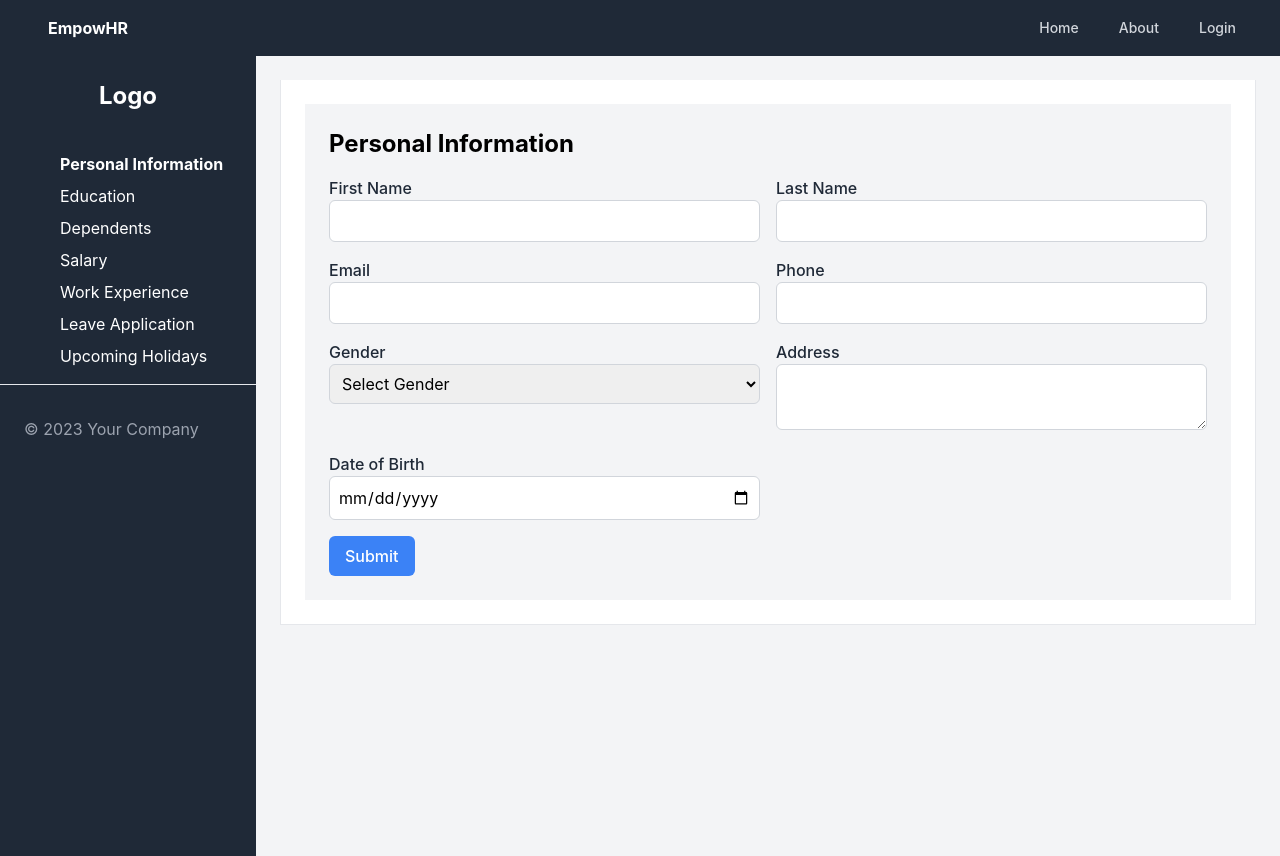
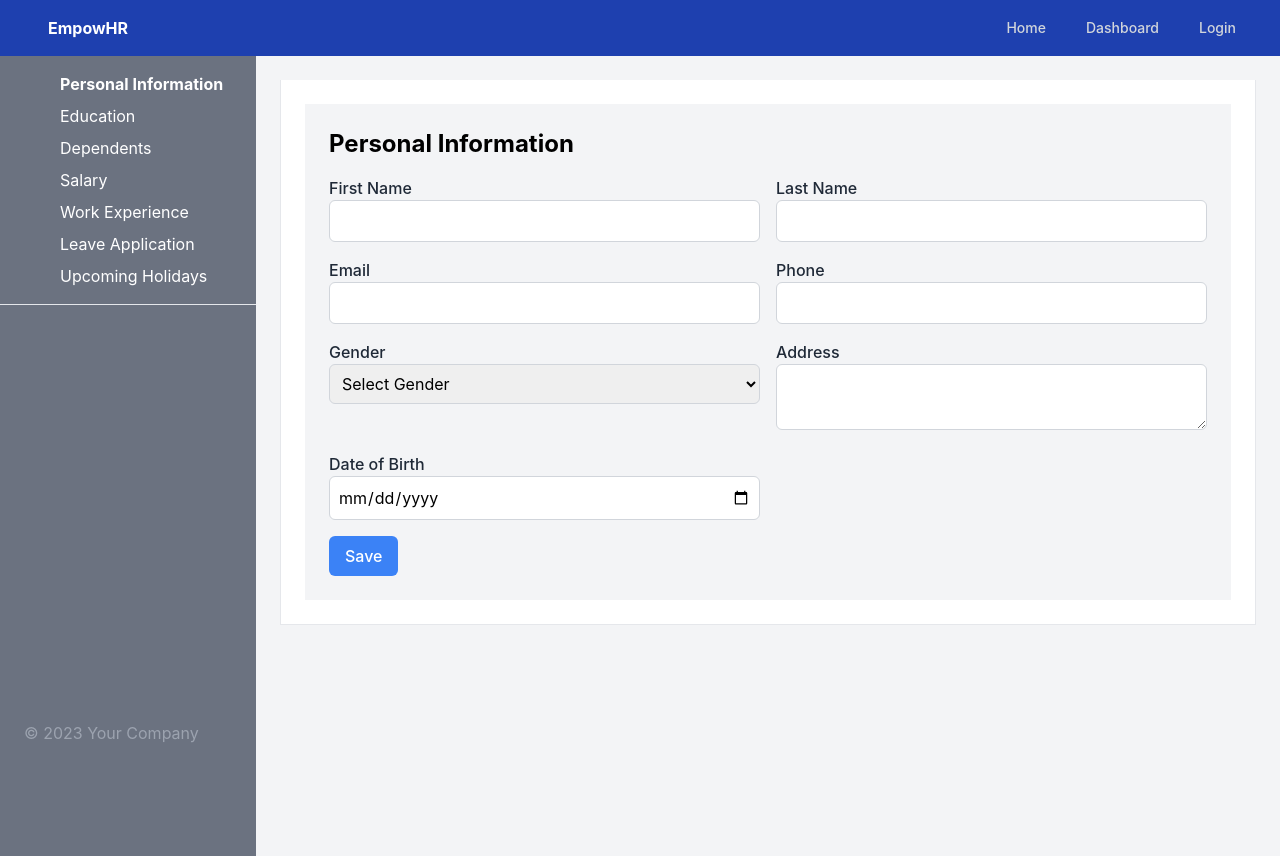
Before and after one commit to Akshith2952/hrms, a React (Create React App) app: page /About in a window 1280 px wide. Built offline with nearby package versions, Linux system fonts and the light colour scheme.

Commit message:
changed color

```diff
--- a/src/components/Dashboard.js
+++ b/src/components/Dashboard.js
@@ -19,10 +19,10 @@ const Dashboard = () => {
   return (
 
     <div className="flex h-screen overflow-hidden">
-      <div className="bg-gray-800 text-gray-500 w-64 flex flex-col">
-        <div className="h-20 flex items-center justify-center">
+      <div className="bg-gray-500 text-gray-500 w-64 flex flex-col">
+        {/* logo <div className="h-20 flex items-center justify-center">
           <span className="text-white text-2xl font-bold">Logo</span>
-        </div>
+        </div> */}
         {/* <NavsideBar/> */}
 
 
@@ -114,7 +114,7 @@ const Dashboard = () => {
 
 
 
-
+        <br/><br/><br/><br/><br/><br/><br/><br/><br/><br/><br/><br/><br/><br/><br/><br/>
         <footer className="py-4 px-6">
           <span className="text-gray-400">&copy; {new Date().getFullYear()} Your Company</span>
         </footer>
--- a/src/components/Navbar.js
+++ b/src/components/Navbar.js
@@ -21,7 +21,7 @@ const NavBar = () => {
   }, [isLogin] )
 
   return (
-    <nav className="bg-gray-800">
+    <nav className="bg-blue-800">
       <div className="max-w-7xl mx-auto px-4 sm:px-6 lg:px-8">
           <div className="flex items-center justify-between">
             <div className="flex flex-row items-center">
@@ -34,7 +34,7 @@ const NavBar = () => {
 
             <div className="ml-10 flex items-baseline space-x-4">
               <a
-                href="/Home"
+                href="/"
                 className="text-gray-300 hover:bg-gray-700 hover:text-white px-3 py-2 rounded-md text-sm font-medium"
               >
                 Home
@@ -43,7 +43,7 @@ const NavBar = () => {
                 href="/About"
                 className="text-gray-300 hover:bg-gray-700 hover:text-white px-3 py-2 rounded-md text-sm font-medium"
               >
-                About
+                Dashboard
               </a>
               <a
                 href="/Login"
@@ -101,7 +101,7 @@ const NavBar = () => {
       {isMenuOpen && (
         <div className="md:hidden" id="mobile-menu">
           <div className="px-2 pt-2 pb-3 space-y-1 sm:px-3">
-            <Link to="/Home"
+            <Link to="/"
               className="text-gray-300 hover:bg-gray-700 hover:text-white block px-3 py-2 rounded-md text-base font-medium"
             >
               Home
@@ -109,7 +109,7 @@ const NavBar = () => {
             <Link to="/About"
               className="text-gray-300 hover:bg-gray-700 hover:text-white block px-3 py-2 rounded-md text-base font-medium"
             >
-              About
+              Dashboard
             </Link>
             <Link to="/Login" className="text-gray-300 hover:bg-gray-700 hover:text-white block px-3 py-2 rounded-md text-base font-medium">
               Login
--- a/src/components/PersonalInformationForm.js
+++ b/src/components/PersonalInformationForm.js
@@ -118,7 +118,7 @@ const PersonalInformationForm = () => {
           type="submit"
           className="bg-blue-500 hover:bg-blue-600 text-white font-medium py-2 px-4 mt-4 rounded-md"
         >
-          Submit
+          Save
         </button>
       </form>
     </div>
```
